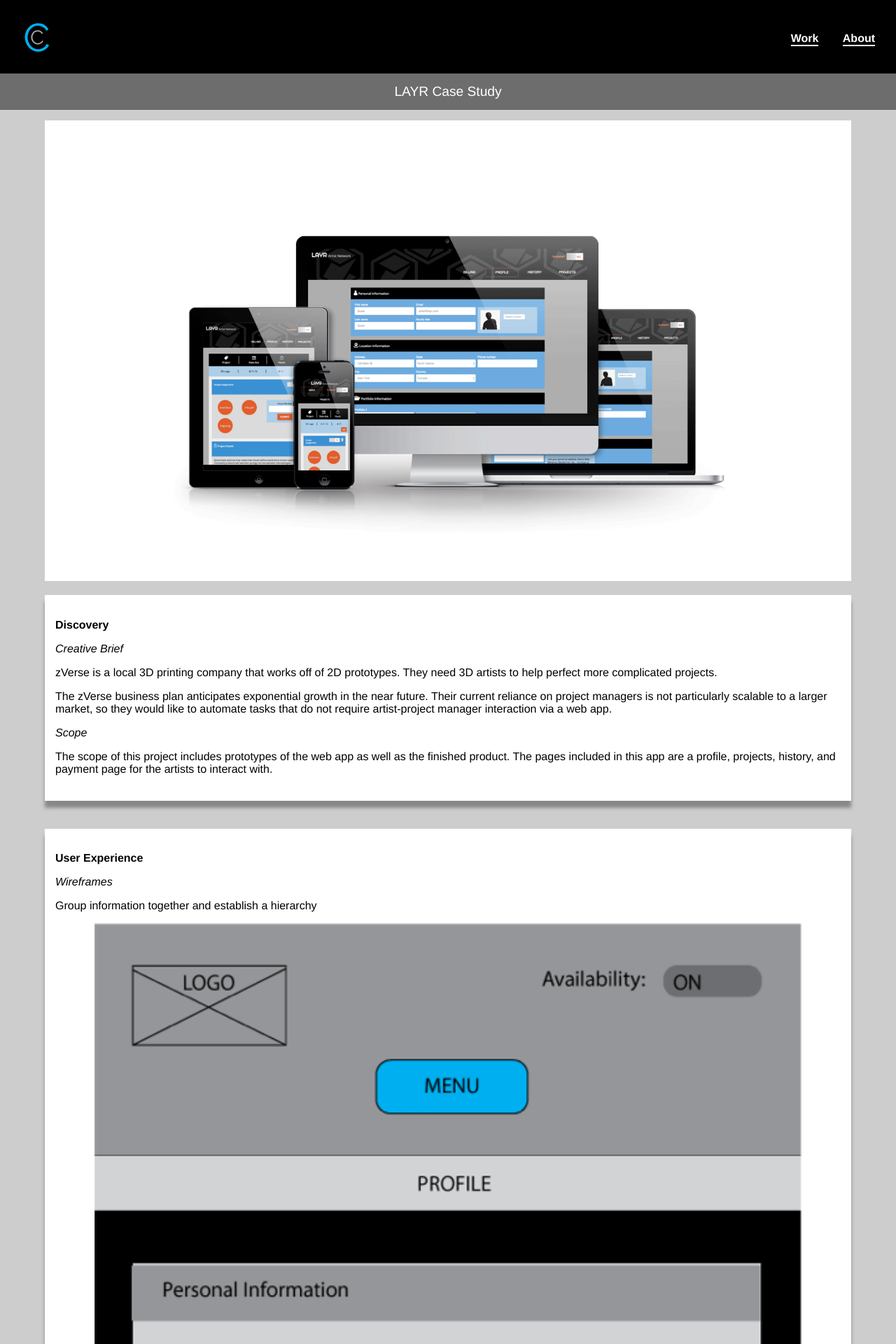
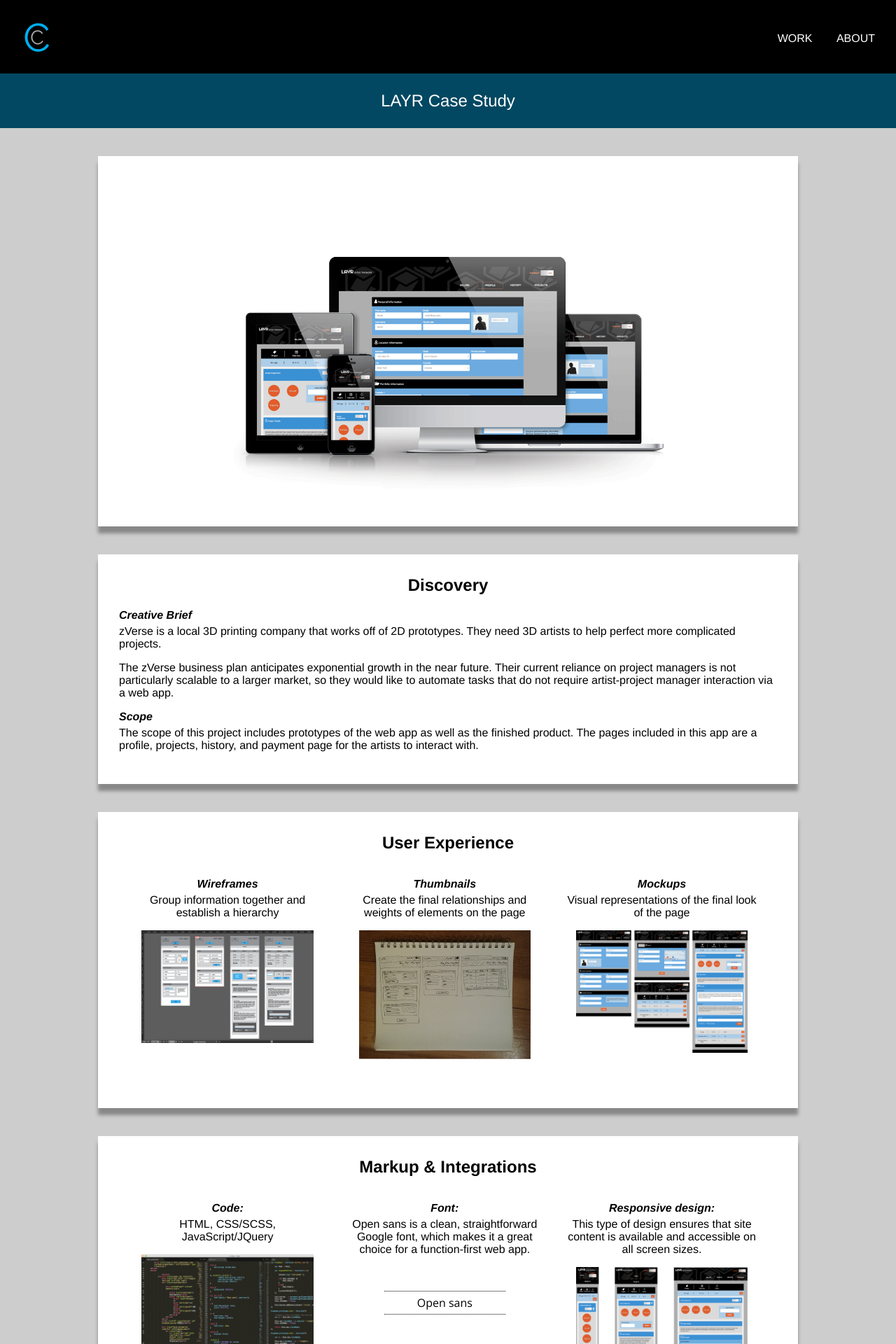
Before and after one commit to catcappellari/catcappellari.github.io, a PHP site: page /layr.html in a window 1280 px wide. Shown: the top 1920 px of the page at 70% size. Run offline with PHP 8.4, Linux system fonts and the light colour scheme; some web fonts are replaced.

Commit message:
layr cleanup

```diff
--- a/css/style.css
+++ b/css/style.css
@@ -49,16 +49,15 @@
 /* line 46, ../scss/style.scss */
 header h2 {
   margin: 0;
-  font-weight: bold;
 }
-/* line 51, ../scss/style.scss */
+/* line 50, ../scss/style.scss */
 header a {
   color: #ffffff;
   text-decoration: none;
   display: block;
 }
 
-/* line 58, ../scss/style.scss */
+/* line 57, ../scss/style.scss */
 footer {
   height: 50px;
   width: 100%;
@@ -67,81 +66,84 @@
   float: right;
 }
 
-/* line 66, ../scss/style.scss */
+/* line 65, ../scss/style.scss */
 h1, h2, h3, h4, h5, p {
   font-family: "Helvetica", serif;
   font-weight: normal;
   font-size: 1em;
 }
 
-/* line 72, ../scss/style.scss */
+/* line 71, ../scss/style.scss */
 a {
   color: #000000;
 }
 
-/* line 76, ../scss/style.scss */
+/* line 75, ../scss/style.scss */
 h1 {
   font-weight: bold;
   color: #000000;
   margin: 0;
 }
 
-/* line 82, ../scss/style.scss */
+/* line 81, ../scss/style.scss */
 h3 {
   text-decoration: underline;
 }
 
-/* line 86, ../scss/style.scss */
+/* line 85, ../scss/style.scss */
 h5 {
   font-style: italic;
   margin: 0;
 }
 
-/* line 91, ../scss/style.scss */
+/* line 90, ../scss/style.scss */
+p {
+  margin-top: 5px;
+}
+
+/* line 94, ../scss/style.scss */
 .open {
   font-family: 'Open Sans', sans-serif;
 }
 
-/* line 95, ../scss/style.scss */
+/* line 98, ../scss/style.scss */
 .arvo {
   font-family: 'Arvo', serif;
 }
 
-/* line 99, ../scss/style.scss */
+/* line 102, ../scss/style.scss */
 .banner {
-  background: #6d6d6d;
+  background: #024862;
   width: 100%;
   text-align: center;
 }
-/* line 103, ../scss/style.scss */
+/* line 106, ../scss/style.scss */
 .banner h1 {
   color: #ffffff;
   font-weight: normal;
-  font-size: 1.2em;
+  font-size: 1.1em;
   padding: 15px;
 }
 
-/* line 112, ../scss/style.scss */
-.package .font {
-  background: #efefef;
-  border-radius: 3px;
-  padding: 12px 15px;
-  margin: 10px;
+/* line 114, ../scss/style.scss */
+.font {
+  border-top: dotted 1px black;
+  border-bottom: dotted 1px black;
+  padding-top: 5px;
+  padding-bottom: 5px;
+  margin: 50px;
+  text-align: center;
 }
 
-/* line 120, ../scss/style.scss */
+/* line 123, ../scss/style.scss */
 .card {
-  margin-top: 20px;
-  margin-bottom: 20px;
-  margin-left: 5%;
-  margin-right: 5%;
-  width: 90%;
-  float: right;
+  margin: 20px;
+  display: block;
   background: #ffffff;
   box-shadow: 0px 10px 5px #888888;
 }
 
-/* line 131, ../scss/style.scss */
+/* line 130, ../scss/style.scss */
 .intro_img {
   width: 90%;
   display: block;
@@ -149,12 +151,12 @@
   margin-top: 15px;
 }
 
-/* line 138, ../scss/style.scss */
+/* line 137, ../scss/style.scss */
 .img_box {
   float: left;
   width: 100%;
 }
-/* line 141, ../scss/style.scss */
+/* line 140, ../scss/style.scss */
 .img_box img {
   max-width: 100%;
   margin: 0 auto;
@@ -162,39 +164,43 @@
   display: block;
 }
 
-/* line 149, ../scss/style.scss */
+/* line 148, ../scss/style.scss */
 .text_box {
   float: right;
   width: 100%;
 }
 
-/* line 154, ../scss/style.scss */
+/* line 153, ../scss/style.scss */
 .info_box {
   float: right;
-  margin: 20px 15px;
+  margin: 20px;
 }
-/* line 157, ../scss/style.scss */
+/* line 156, ../scss/style.scss */
 .info_box img {
-  width: 90%;
+  max-width: 90%;
   margin: 0 auto;
   display: block;
 }
-/* line 163, ../scss/style.scss */
+/* line 162, ../scss/style.scss */
 .info_box h2 {
-  font-weight: bold;
+  font-weight: bolder;
+  font-size: 1.2em;
+  margin-top: 0;
 }
-/* line 167, ../scss/style.scss */
+/* line 168, ../scss/style.scss */
 .info_box h3 {
   font-style: italic;
   text-decoration: none;
+  font-weight: bold;
+  margin-bottom: 0;
 }
 
-/* line 173, ../scss/style.scss */
+/* line 176, ../scss/style.scss */
 .text {
   padding: 15px;
 }
 
-/* line 177, ../scss/style.scss */
+/* line 180, ../scss/style.scss */
 .layr_dd {
   display: block;
   border-top: 1px solid #dadada;
@@ -202,23 +208,23 @@
   padding-left: 5%;
   padding-right: 5%;
 }
-/* line 184, ../scss/style.scss */
+/* line 187, ../scss/style.scss */
 .layr_dd h1, .layr_dd h2, .layr_dd h3, .layr_dd h4, .layr_dd h5, .layr_dd p {
   font-size: 0.9em;
 }
-/* line 188, ../scss/style.scss */
+/* line 191, ../scss/style.scss */
 .layr_dd h2 {
   font-weight: bold;
   font-style: italic;
 }
 
-/* line 194, ../scss/style.scss */
+/* line 197, ../scss/style.scss */
 .layr_dd.hidden {
   opacity: 0;
   height: 0;
 }
 
-/* line 199, ../scss/style.scss */
+/* line 202, ../scss/style.scss */
 .package {
   text-align: left;
   margin-top: 20px;
@@ -227,108 +233,151 @@
   padding: 15px;
   border-radius: 3px;
 }
-/* line 206, ../scss/style.scss */
+/* line 209, ../scss/style.scss */
 .package img {
   margin: 15 auto;
   display: block;
   max-height: 200px;
   max-width: 90%;
 }
-/* line 212, ../scss/style.scss */
+/* line 215, ../scss/style.scss */
 .package p {
   margin: 0;
 }
 
+/* line 220, ../scss/style.scss */
+section {
+  margin-bottom: 40px;
+}
+
 @media (min-width: 200px) {
-  /* line 218, ../scss/style.scss */
+  /* line 225, ../scss/style.scss */
   header li {
     display: inline-block;
     margin: 15px;
     margin-bottom: 5px;
     margin-top: 5px;
-    border-bottom: solid #ffffff 2px;
   }
 }
 @media (min-width: 400px) {
-  /* line 231, ../scss/style.scss */
+  /* line 238, ../scss/style.scss */
   header img {
     float: left;
   }
-  /* line 235, ../scss/style.scss */
+  /* line 242, ../scss/style.scss */
   header nav {
     float: right;
     margin-top: 10px;
   }
-  /* line 240, ../scss/style.scss */
+  /* line 247, ../scss/style.scss */
   header li {
     display: inline-block;
     text-align: right;
   }
-  /* line 245, ../scss/style.scss */
+  /* line 252, ../scss/style.scss */
   header ul {
     text-align: right;
   }
 
-  /* line 250, ../scss/style.scss */
+  /* line 257, ../scss/style.scss */
   .img_box {
     width: 65%;
   }
 
-  /* line 254, ../scss/style.scss */
+  /* line 261, ../scss/style.scss */
   .text_box {
     float: right;
     margin-top: 20px;
     padding-top: 0;
   }
 
-  /* line 261, ../scss/style.scss */
+  /* line 267, ../scss/style.scss */
+  .card {
+    margin: 30px;
+  }
+  /* line 269, ../scss/style.scss */
   .card.layr, .card.one_col {
     background-size: auto 65%;
     background-position: 5% 50%;
   }
+
+  /* line 275, ../scss/style.scss */
+  .info_box {
+    margin: 30px;
+  }
 }
 @media (min-width: 500px) {
-  /* line 269, ../scss/style.scss */
+  /* line 281, ../scss/style.scss */
   .text {
     padding-top: 7%;
   }
 
-  /* line 274, ../scss/style.scss */
+  /* line 286, ../scss/style.scss */
   .about .text, .contact .text {
     padding: 20px;
   }
 }
 @media (min-width: 650px) {
-  /* line 283, ../scss/style.scss */
+  /* line 294, ../scss/style.scss */
+  .banner h1 {
+    font-size: 1.5em;
+    padding: 25px;
+  }
+
+  /* line 300, ../scss/style.scss */
   .card.layr, .card.one_col {
     float: left;
     width: 46%;
     margin-right: 2%;
     margin-left: 2%;
   }
-  /* line 290, ../scss/style.scss */
+  /* line 307, ../scss/style.scss */
   .card.about, .card.contact {
     margin-left: 2%;
     margin-right: 2%;
     width: 96%;
   }
 
-  /* line 297, ../scss/style.scss */
+  /* line 314, ../scss/style.scss */
   .img_box {
     width: 100%;
   }
-  /* line 299, ../scss/style.scss */
+  /* line 316, ../scss/style.scss */
   .img_box img {
     margin: 0 auto;
   }
 
-  /* line 304, ../scss/style.scss */
+  /* line 322, ../scss/style.scss */
+  .info_box h2 {
+    text-align: center;
+    font-size: 1.5em;
+  }
+
+  /* line 328, ../scss/style.scss */
   .move {
     padding-left: 5%;
   }
 
-  /* line 308, ../scss/style.scss */
+  /* line 332, ../scss/style.scss */
   .text_box {
     min-height: 370px;
   }
+
+  /* line 336, ../scss/style.scss */
+  section {
+    width: 29%;
+    float: left;
+    padding-left: 2%;
+    padding-right: 2%;
+    text-align: center;
+  }
 }
+@media (min-width: 1000px) {
+  /* line 346, ../scss/style.scss */
+  .card {
+    max-width: 1000px;
+    margin: 40px auto;
+    display: block;
+    float: none;
+  }
+}
--- a/layr.html
+++ b/layr.html
@@ -22,8 +22,8 @@
 			<img src="images/logo2.svg" alt="logo">
 			<nav>
 				<ul>
-					<li><h2><a href="index.html">Work</a></h2></li>
-					<li><h2><a href="about.html">About</a></h2></li>
+					<li><h2><a href="index.html">WORK</a></h2></li>
+					<li><h2><a href="about.html">ABOUT</a></h2></li>
 				</ul>
 			</nav>
 		</header>
@@ -31,9 +31,11 @@
 			<div class="banner"><h1>LAYR Case Study</h1></div>
 			<!--<div class="layr_dd" id="dropdown_layr">-->
 
+			<div class="card clearfix">
 				<img class="intro_img" src="images/layr_presentation_white.png">
+			</div>
 
-			<div class="card">
+			<div class="card clearfix">
 
 	            <div class="info_box clearfix">
 
@@ -47,51 +49,55 @@
 				</div>
 			</div>
 
-			<div class="card">
+			<div class="card clearfix">
 				<div class="info_box clearfix">
 
 					<h2>User Experience</h2>
 
+					<section>
 						<h3>Wireframes</h3>
 						<p>Group information together and establish a hierarchy</p>
 						<img src="images/layr_wireframe.png" alt="LAYR Wireframe">
+					</section>
 
+					<section>
 						<h3>Thumbnails</h3>
-					<p>Create the final relationships and weights of various elements of the page</p>
-					<img src="images/layr_thumbnails.png" alt="LAYR Thumbnail">
+						<p>Create the final relationships and weights of elements on the page</p>
+						<img src="images/layr_thumbnail.png" alt="LAYR Thumbnail">
+					</section>
 
+					<section>
 						<h3>Mockups</h3>
 						<p>Visual representations of the final look of the page</p>
-					<img src="images/layr_mockups.png" alt="LAYR Mockups">
+						<img src="images/layr_mockup.png" alt="LAYR Mockups">
+					</section>
 				</div>
 			</div>
 
-			<div class="card">
+			<div class="card clearfix">
 				<div class="info_box clearfix">
 
-					<h2>Markup</h2>
+					<h2>Markup & Integrations</h2>
 
-					<h3>HTML, CSS/SCSS, JavaScript/JQuery</h3>
+					<section>
+						<h3>Code:</h3>
+						<p>HTML, CSS/SCSS, JavaScript/JQuery</p>
 						<img src="images/layr_markup.png" alt="LAYR Mockups">
-				</div>
-			</div>
+					</section>
 
-			<div class="card">
-				<div class="info_box clearfix">
-					<h2>Integrations</h2>
+					<section>
+						<h3>Font:</h3>
+						<p>Open sans is a clean, straightforward Google font, which makes it a great choice for a function-first web app.</p>
+						<p class="open font">Open sans</p>
+					</section>
 
-					<h3>Font:</h3>
-					<p class="open font">Open sans</p>
-					<p>Open sans is a clean, straightforward Google font, which makes it a great choice for a function-first web app.</p>
-
-
-					<h3>Responsive design</h3>
-					<p>This type of design ensures that site content is available and accessible on all screen sizes.
+					<section>
+						<h3>Responsive design:</h3>
+						<p>This type of design ensures that site content is available and accessible on all screen sizes.</p>
 						<img src="images/layr_responsive.png" alt="LAYR Responsive">
+					</section>
 
 				</div>
 			</div>
-
-            </div>
 	</body>
 </html>
--- a/scss/style.scss
+++ b/scss/style.scss
@@ -45,7 +45,6 @@
 
 	h2 {
 		margin: 0;
-		font-weight: bold;
 	}
 
 	a {
@@ -88,6 +87,10 @@
 	margin: 0;
 }
 
+p {
+	margin-top: 5px;
+}
+
 .open {
 	font-family: 'Open Sans', sans-serif;
 }
@@ -97,33 +100,29 @@
 }
 
 .banner {
-	background: #6d6d6d;
+	background: #024862;
 	width: 100%;
     text-align: center;
     h1 {
     	color: #ffffff;
     	font-weight: normal;
-    	font-size: 1.2em;
+    	font-size: 1.1em;
     	padding: 15px;
     }
 }
 
-.package {
-	.font {
-		background: #efefef;
-	    border-radius: 3px;
-	    padding: 12px 15px;
-	    margin: 10px;
-	}
+.font {
+	border-top: dotted 1px black;
+    border-bottom: dotted 1px black;
+    padding-top: 5px;
+    padding-bottom: 5px;
+    margin: 50px;
+    text-align: center;
 }
 
 .card {
-	margin-top: 20px;
-    margin-bottom: 20px;
-    margin-left: 5%;
-    margin-right: 5%;
-    width: 90%;
-    float: right;
+	margin: 20px;
+    display: block;
     background: #ffffff;
     box-shadow: 0px 10px 5px #888888;
 }
@@ -153,20 +152,24 @@
 
 .info_box {
 	float: right;
-	margin: 20px 15px;
+	margin: 20px;
 	img {
-		width: 90%;
+		max-width: 90%;
 	    margin: 0 auto;
 	    display: block;
 	}
 
 	h2 {
-		font-weight: bold;
+		font-weight: bolder;
+		font-size: 1.2em;
+   		margin-top: 0;
 	}
 
 	h3 {
 		font-style: italic;
 		text-decoration: none;
+		font-weight: bold;
+		margin-bottom: 0;
 	}
 }
 
@@ -214,13 +217,17 @@
 	}
 }
 
+section {
+	margin-bottom: 40px;
+}
+
 @media (min-width: 200px) {
 	header li {
 	    display: inline-block;
 	    margin: 15px;
 	    margin-bottom: 5px;
 	    margin-top: 5px;
-	    border-bottom: solid #ffffff 2px;
+	   // border-bottom: solid #ffffff 2px;
 	}
 }
 
@@ -258,11 +265,16 @@
 	}
 
 	.card {
+		margin: 30px;
 		&.layr, &.one_col {
 		    background-size: auto 65%;
 		    background-position: 5% 50%;
     	}
     }
+
+    .info_box {
+	    margin: 30px;
+	}
 }
 
 @media (min-width: 500px) {
@@ -279,6 +291,11 @@
 
 
 @media (min-width: 650px) {
+	.banner h1 {
+	    font-size: 1.5em;
+	    padding: 25px;
+	}
+
 	.card {
 		&.layr, &.one_col {
 			float: left;
@@ -301,6 +318,13 @@
     	}
 	}
 
+	.info_box {
+		h2 {
+			text-align: center;
+		    font-size: 1.5em;
+		}
+	}
+
 	.move {
 		padding-left: 5%;
 	}
@@ -308,4 +332,21 @@
 	.text_box {
 		 min-height: 370px;
 	}
+
+	section {
+		width: 29%;
+	    float: left;
+	    padding-left: 2%;
+	    padding-right: 2%;
+	    text-align: center;
+	}
 }
+
+@media (min-width: 1000px) {
+	.card {
+		max-width: 1000px;
+    	margin: 40px auto;
+    	display: block;
+    	float: none;
+	}
+}
```
Also changed, not shown: images/layr_mockup.png (added), images/layr_thumbnail.png (added), images/layr_thumbnails.png, images/layr_wireframe.png. Lines whose indentation alone changed are shown as unchanged.
